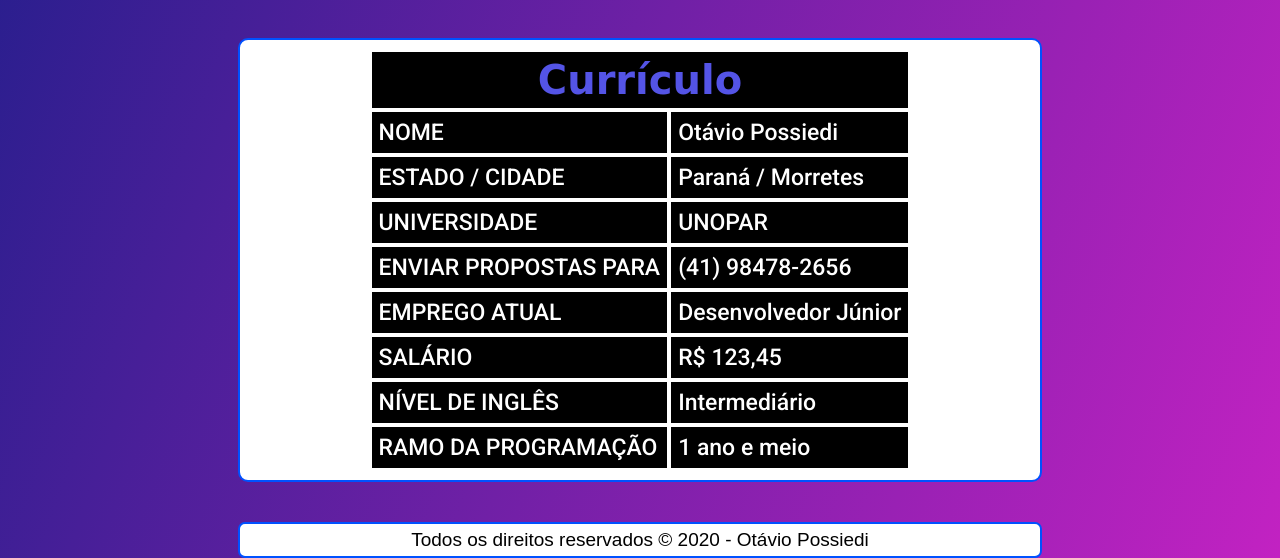
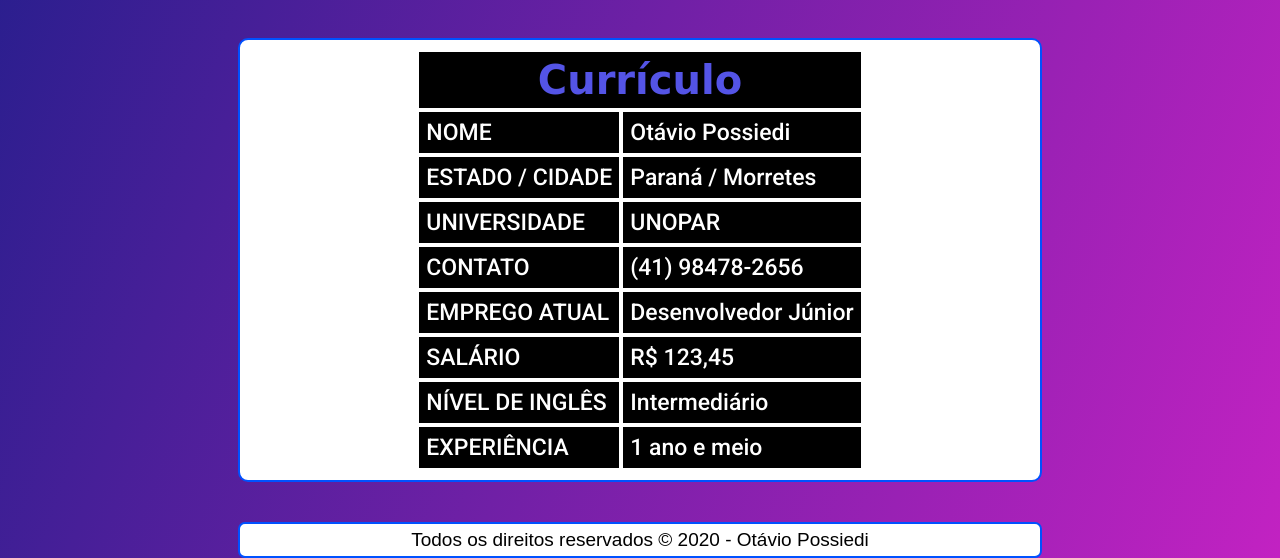
Before and after one commit to Possiedi/Projeto-Curriculo-Forum-Faculdade, a plain HTML site: page index.html in a window 1280 px wide. Shown: the part 368-926 px from the top of the page. Drawn offline with Linux system fonts and the light colour scheme; a web font is replaced by a local one.

Commit message:
Correção de texto

```diff
--- a/index.html
+++ b/index.html
@@ -36,7 +36,7 @@
                     <td>UNOPAR</td>
                 </tr>
                 <tr>
-                    <td>ENVIAR PROPOSTAS PARA</td>
+                    <td>CONTATO</td>
                     <td>(41) 98478-2656</td>
                 </tr>
                 <tr>
@@ -52,7 +52,7 @@
                     <td>Intermediário</td>
                 </tr>
                 <tr>
-                    <td>RAMO DA PROGRAMAÇÃO</td>
+                    <td>EXPERIÊNCIA</td>
                     <td>1 ano e meio</td>
                 </tr>
             </table>
```
